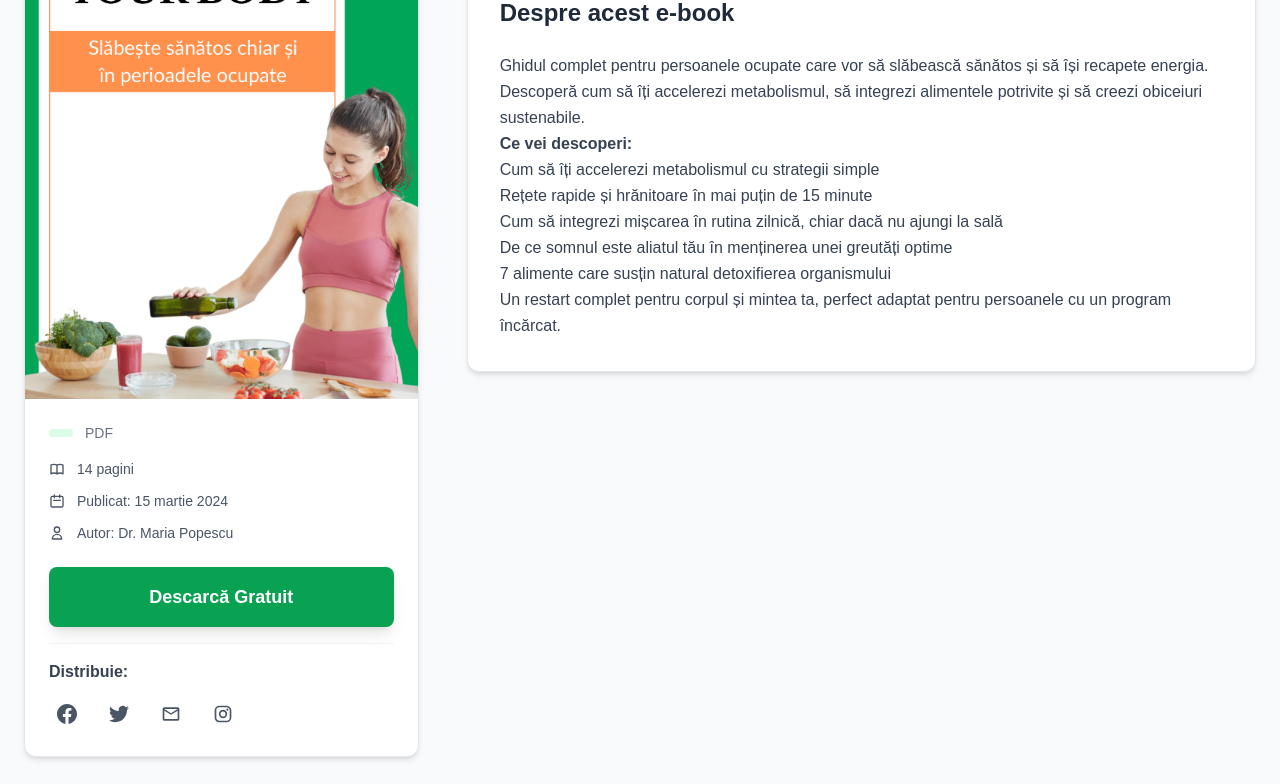
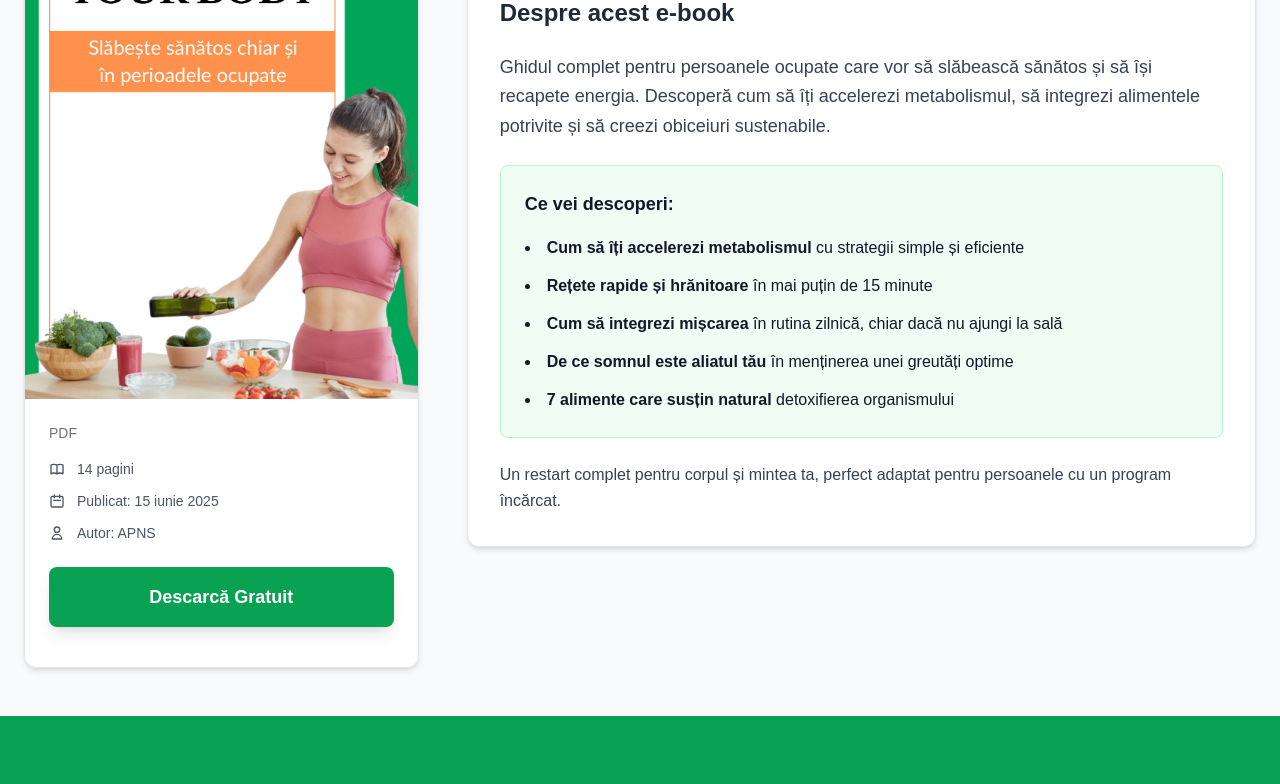
Before and after one commit to stefali1-dev/apns, a Next.js app: page /ebooks/spring-restart in a window 1280 px wide. Shown: the part 440-1224 px from the top of the page. Built offline with nearby package versions, Linux system fonts and the light colour scheme.

Commit message:
Update ebook page

```diff
--- a/src/lib/services/ebookService.ts
+++ b/src/lib/services/ebookService.ts
@@ -37,24 +37,10 @@ export interface EBook {
 const mockAuthors: Author[] = [
   {
     id: 1,
-    name: 'Dr. Maria Popescu',
-    title: 'Nutriționist specialist, PhD în Științe Medicale',
-    bio: 'Dr. Maria Popescu este nutriționist cu peste 15 ani de experiență în domeniul nutriției clinice și preventive. A lucrat în spitale de top din România și a publicat numeroase studii despre rolul alimentației în prevenirea bolilor cronice. Este membră a Societății Române de Nutriție și autoare a mai multor cărți de specialitate.',
-    profileImage: '/images/authors/maria-popescu.jpg'
-  },
-  {
-    id: 2,
-    name: 'Prof. Dr. Alexandru Ionescu',
-    title: 'Profesor universitrar, specialist în endocrinologie și nutriție',
-    bio: 'Profesor la Universitatea de Medicină din București, cu specializare în endocrinologie și boli metabolice. Are o vastă experiență în tratamentul diabetului și a publicat peste 100 de articole științifice în reviste internaționale. Este consultant pentru mai multe organizații de sănătate publică.',
-    profileImage: '/images/authors/alexandru-ionescu.jpg'
-  },
-  {
-    id: 3,
-    name: 'Elena Dumitrescu',
-    title: 'Nutriționist clinian, specialist în diete terapeutice',
-    bio: 'Nutriționist cu specializare în diete terapeutice pentru diverse afecțiuni. A dezvoltat planuri alimentare pentru peste 1000 de pacienți și colaborează cu echipe medicale multidisciplinare. Este certificată în consiliere nutrițională și educație pentru sănătate.',
-    profileImage: '/images/authors/elena-dumitrescu.jpg'
+    name: 'APNS',
+    title: '',
+    bio: 'Asociația pentru Promovarea Nutriției Sănătoase',
+    profileImage: '/images/logo.png'
   }
 ];
 
@@ -69,21 +55,23 @@ export const mockEbooks: EBook[] = [
     slug: 'spring-restart',
     shortDescription: 'Slăbește sănătos chiar și în perioadele ocupate cu strategii simple și eficiente.',
     fullDescription: `
-      <p>Ghidul complet pentru persoanele ocupate care vor să slăbească sănătos și să își recapete energia. Descoperă cum să îți accelerezi metabolismul, să integrezi alimentele potrivite și să creezi obiceiuri sustenabile.</p>
+      <p class="text-gray-700 leading-relaxed mb-6 text-lg">Ghidul complet pentru persoanele ocupate care vor să slăbească sănătos și să își recapete energia. Descoperă cum să îți accelerezi metabolismul, să integrezi alimentele potrivite și să creezi obiceiuri sustenabile.</p>
 
-      <p><strong>Ce vei descoperi:</strong></p>
-      <ul>
-        <li>Cum să îți accelerezi metabolismul cu strategii simple</li>
-        <li>Rețete rapide și hrănitoare în mai puțin de 15 minute</li>
-        <li>Cum să integrezi mișcarea în rutina zilnică, chiar dacă nu ajungi la sală</li>
-        <li>De ce somnul este aliatul tău în menținerea unei greutăți optime</li>
-        <li>7 alimente care susțin natural detoxifierea organismului</li>
-      </ul>
+      <div class="bg-green-50 border border-green-200 rounded-lg p-6 mb-6">
+        <p class="text-gray-900 leading-relaxed mb-4 font-semibold text-lg"><strong>Ce vei descoperi:</strong></p>
+        <ul class="space-y-3 list-disc list-inside text-gray-900 leading-relaxed">
+          <li><strong>Cum să îți accelerezi metabolismul</strong> cu strategii simple și eficiente</li>
+          <li><strong>Rețete rapide și hrănitoare</strong> în mai puțin de 15 minute</li>
+          <li><strong>Cum să integrezi mișcarea</strong> în rutina zilnică, chiar dacă nu ajungi la sală</li>
+          <li><strong>De ce somnul este aliatul tău</strong> în menținerea unei greutăți optime</li>
+          <li><strong>7 alimente care susțin natural</strong> detoxifierea organismului</li>
+        </ul>
+      </div>
 
-      <p>Un restart complet pentru corpul și mintea ta, perfect adaptat pentru persoanele cu un program încărcat.</p>
+      <p class="text-gray-700 leading-relaxed">Un restart complet pentru corpul și mintea ta, perfect adaptat pentru persoanele cu un program încărcat.</p>
     `,
     toc: `
-      <ol>
+      <ol class="space-y-3 list-decimal list-inside text-gray-700 leading-relaxed">
         <li>Introducere - sănătatea începe din interior</li>
         <li>Metabolismul - mit vs adevăr</li>
         <li>7 superalimente</li>
@@ -100,7 +88,7 @@ export const mockEbooks: EBook[] = [
     isFree: true,
     format: 'pdf',
     pageCount: 14,
-    publishedDate: '2024-03-15'
+    publishedDate: '2025-06-15'
   }
 ];
 
--- a/src/lib/utils/bmi.ts
+++ b/src/lib/utils/bmi.ts
@@ -142,24 +142,24 @@ export function calculateChildBMI(
     riskLevel = 'moderate';
   } else if (bmi < percentiles.p85) {
     percentile = 50;
-    percentileCategory = 'Percentila 5-85';
-    category = 'Greutate normală';
+    percentileCategory = 'De la percentila 5 la sub percentila 85';
+    category = 'Greutate sănătoasă';
     categoryColor = 'text-[#09a252]';
-    description = 'Excelent! Copilul tău are o greutate normală și sănătoasă.';
+    description = 'Excelent! Copilul tău are o greutate sănătoasă și optimă.';
     riskLevel = 'low';
   } else if (bmi < percentiles.p95) {
     percentile = 90;
-    percentileCategory = 'Percentila 85-95';
-    category = 'Risc suprapondere';
+    percentileCategory = 'De la percentila 85 la sub percentila 95';
+    category = 'Supraponderal';
     categoryColor = 'text-yellow-500';
-    description = 'Copilul tău prezintă risc de suprapondere. Este important să monitorizezi alimentația.';
+    description = 'Copilul tău prezintă suprapondere. Este important să monitorizezi alimentația.';
     riskLevel = 'moderate';
   } else {
     percentile = 97;
-    percentileCategory = 'Peste percentila 95';
-    category = 'Supraponderal';
+    percentileCategory = 'Percentila 95 sau mai mare';
+    category = 'Obezitate';
     categoryColor = 'text-red-600';
-    description = 'Copilul tău are suprapondere. Recomandăm consultarea unui dietetician.';
+    description = 'Copilul tău prezintă obezitate. Recomandăm consultarea unui dietetician.';
     riskLevel = 'high';
   }
 
@@ -192,7 +192,7 @@ function getChildRecommendations(category: string, age: number): string[] {
       'Asigură-te că copilul consumă suficiente calorii',
       'Monitorizează creșterea și dezvoltarea'
     ];
-  } else if (category === 'Risc de suprapondere' || category === 'Supraponderal') {
+  } else if (category === 'Supraponderal' || category === 'Obezitate') {
     return [
       ...baseRecommendations,
       'Limitează alimentele procesate și băuturile dulci',
--- a/src/pages/ebooks/[slug].tsx
+++ b/src/pages/ebooks/[slug].tsx
@@ -141,7 +141,7 @@ export default function EBookDetail({ ebook, relatedEbooks }: EBookDetailProps)
               <span className="mx-2 text-gray-400">/</span>
               <span className="text-gray-800 font-medium">{ebook.title}</span>
             </nav>
-            <h1 className="text-3xl md:text-4xl font-bold text-green-800">
+            <h1 className="text-3xl md:text-4xl font-bold text-[#09a252]">
               {ebook.title}
             </h1>
           </div>
@@ -187,9 +187,11 @@ export default function EBookDetail({ ebook, relatedEbooks }: EBookDetailProps)
                 <div className="p-6">
                   <div className="mb-6">
                     <div className="flex items-center gap-3 mb-4">
-                      <span className="inline-block bg-green-100 text-green-800 text-sm px-3 py-1 rounded-full font-medium">
-                        {ebook.category.name}
-                      </span>
+                      {ebook.category.name.trim() !== '' && (
+                        <span className="inline-block bg-green-100 text-[#09a252] text-sm px-3 py-1 rounded-full font-medium">
+                          {ebook.category.name}
+                        </span>
+                      )}
                       <span className="text-gray-500 text-sm font-medium">
                         {ebook.format.toUpperCase()}
                       </span>
@@ -242,49 +244,6 @@ export default function EBookDetail({ ebook, relatedEbooks }: EBookDetailProps)
                       Adaugă în Coș - {ebook.price} Lei
                     </button>
                   )}
-
-                  {/* Share */}
-                  <div className="pt-4 border-t border-gray-100">
-                    <h3 className="text-gray-700 font-semibold mb-3">Distribuie:</h3>
-                    <div className="flex items-center gap-4">
-                      <button
-                        onClick={() => handleShare('facebook')}
-                        className="text-gray-600 hover:text-blue-600 transition-colors p-2 hover:bg-blue-50 rounded-full"
-                        aria-label="Share on Facebook"
-                      >
-                        <svg className="h-5 w-5" fill="currentColor" viewBox="0 0 24 24">
-                          <path d="M24 12.073c0-6.627-5.373-12-12-12s-12 5.373-12 12c0 5.99 4.388 10.954 10.125 11.854v-8.385H7.078v-3.47h3.047V9.43c0-3.007 1.792-4.669 4.533-4.669 1.312 0 2.686.235 2.686.235v2.953H15.83c-1.491 0-1.956.925-1.956 1.874v2.25h3.328l-.532 3.47h-2.796v8.385C19.612 23.027 24 18.062 24 12.073z"/>
-                        </svg>
-                      </button>
-                      <button
-                        onClick={() => handleShare('twitter')}
-                        className="text-gray-600 hover:text-blue-400 transition-colors p-2 hover:bg-blue-50 rounded-full"
-                        aria-label="Share on Twitter"
-                      >
-                        <svg className="h-5 w-5" fill="currentColor" viewBox="0 0 24 24">
-                          <path d="M23.953 4.57a10 10 0 01-2.825.775 4.958 4.958 0 002.163-2.723c-.951.555-2.005.959-3.127 1.184a4.92 4.92 0 00-8.384 4.482C7.69 8.095 4.067 6.13 1.64 3.162a4.822 4.822 0 00-.666 2.475c0 1.71.87 3.213 2.188 4.096a4.904 4.904 0 01-2.228-.616v.06a4.923 4.923 0 003.946 4.827 4.996 4.996 0 01-2.212.085 4.936 4.936 0 004.604 3.417 9.867 9.867 0 01-6.102 2.105c-.39 0-.779-.023-1.17-.067a13.995 13.995 0 007.557 2.209c9.053 0 13.998-7.496 13.998-13.985 0-.21 0-.42-.015-.63A9.935 9.935 0 0024 4.59z"/>
-                        </svg>
-                      </button>
-                      <button
-                        onClick={() => handleShare('email')}
-                        className="text-gray-600 hover:text-[#09a252] transition-colors p-2 hover:bg-green-50 rounded-full"
-                        aria-label="Share via Email"
-                      >
-                        <svg className="h-5 w-5" fill="currentColor" viewBox="0 0 24 24">
-                          <path d="M20 4H4c-1.1 0-1.99.9-1.99 2L2 18c0 1.1.9 2 2 2h16c1.1 0 2-.9 2-2V6c0-1.1-.9-2-2-2zm0 14H4V8l8 5 8-5v10zm-8-7L4 6h16l-8 5z"/>
-                        </svg>
-                      </button>
-                      <button
-                        onClick={() => handleShare('instagram')}
-                        className="text-gray-600 hover:text-purple-600 transition-colors p-2 hover:bg-purple-50 rounded-full"
-                        aria-label="Share on Instagram"
-                      >
-                        <svg className="h-5 w-5" fill="currentColor" viewBox="0 0 24 24">
-                          <path d="M7.8 2h8.4C19.4 2 22 4.6 22 7.8v8.4a5.8 5.8 0 0 1-5.8 5.8H7.8C4.6 22 2 19.4 2 16.2V7.8A5.8 5.8 0 0 1 7.8 2m-.2 2A3.6 3.6 0 0 0 4 7.6v8.8C4 18.39 5.61 20 7.6 20h8.8a3.6 3.6 0 0 0 3.6-3.6V7.6C20 5.61 18.39 4 16.4 4H7.6m9.65 1.5a1.25 1.25 0 0 1 1.25 1.25A1.25 1.25 0 0 1 17.25 8 1.25 1.25 0 0 1 16 6.75a1.25 1.25 0 0 1 1.25-1.25M12 7a5 5 0 0 1 5 5 5 5 0 0 1-5 5 5 5 0 0 1-5-5 5 5 0 0 1 5-5m0 2a3 3 0 0 0-3 3 3 3 0 0 0 3 3 3 3 0 0 0 3-3 3 3 0 0 0-3-3z"/>
-                        </svg>
-                      </button>
-                    </div>
-                  </div>
                 </div>
               </div>
             </div>
@@ -403,7 +362,7 @@ export default function EBookDetail({ ebook, relatedEbooks }: EBookDetailProps)
           {/* Related E-books Section */}
           {relatedEbooks.length > 0 && (
             <div className="mt-20">
-              <h2 className="text-3xl font-bold text-green-800 mb-8">Alte e-books care ți-ar putea plăcea</h2>
+              <h2 className="text-3xl font-bold text-[#09a252] mb-8">Alte e-books care ți-ar putea plăcea</h2>
 
               <div className="grid grid-cols-1 sm:grid-cols-2 lg:grid-cols-4 gap-8">
                 {relatedEbooks.map((relatedEbook) => (
```
Also changed, not shown: src/components/ChildBMITest.tsx (+14 -14 lines), src/pages/ebooks.tsx (+23 -42 lines).
